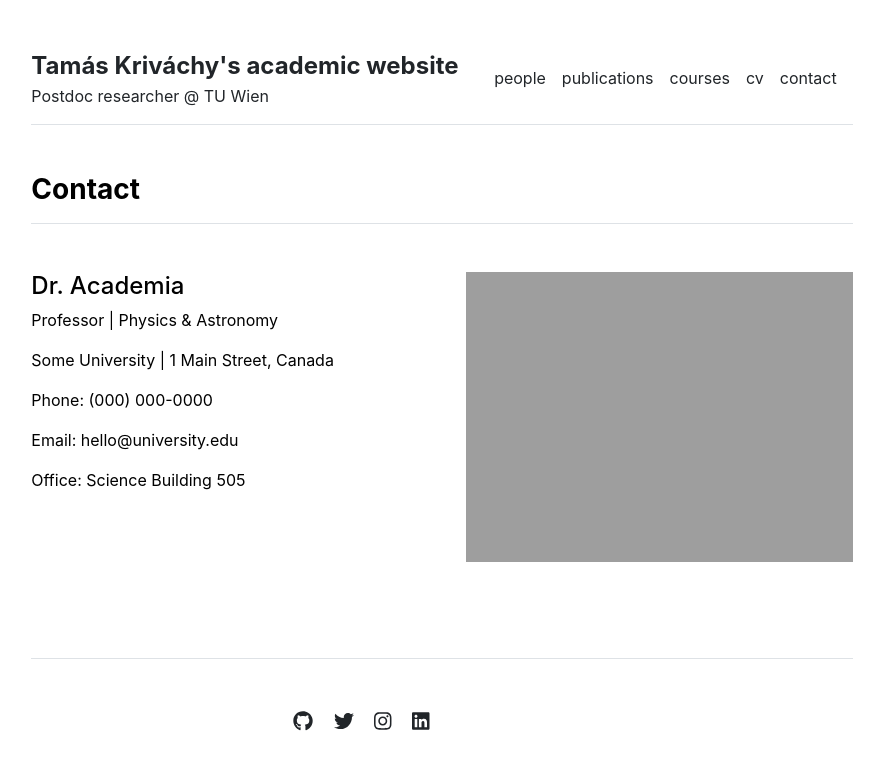
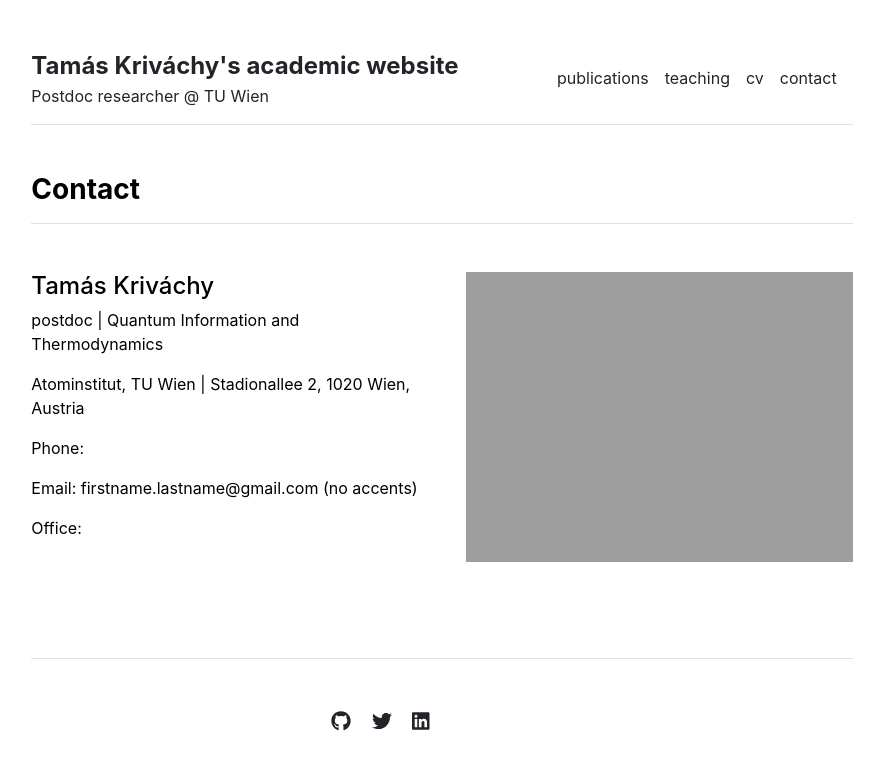
Before and after one commit to tkrivachy/tkrivachy.github.io, a Jekyll site: the page built from contact.md, in a window 1280 px wide. Shown: the top 770 px of the page, without its empty margins (198-1082 px from the left). Built offline with Jekyll 4.4.1, drawn with Linux system fonts in a browser that asks for light colours.

Commit message:
menu update

```diff
--- a/_data/settings.yml
+++ b/_data/settings.yml
@@ -1,25 +1,22 @@
 menu:
-- {name: 'people', url: '/people'}
 - {name: 'publications', url: '/publications'}
-- {name: 'courses', url: '/courses'}
+- {name: 'teaching', url: '/courses'}
 - {name: 'cv', url: '/cv'}
 - {name: 'contact', url: '/contact'}
 
-people:
-- {name: 'Primary Investigator', title: 'Researcher', department: 'Physics & Astronomy', institution: 'Some University', institution_address: '1 Main Street, Canada', phone: '(000) 000-0000', email: 'hello@university.edu', office: 'Science Building 505', image: 'assets/img/primary-investigator.jpg', url: 'primary-investigator'}
-- {name: 'Lab Technician', title: 'Researcher', department: 'Physics & Astronomy', institution: 'Some University', institution_address: '1 Main Street, Canada', phone: '(000) 000-0000', email: 'hello@university.edu', office: 'Science Building 505', image: 'assets/img/lab-technician.jpg', url: 'lab-technician'}
-- {name: 'Graduate Student', title: 'Researcher', department: 'Physics & Astronomy', institution: 'Some University', institution_address: '1 Main Street, Canada', phone: '(000) 000-0000', email: 'hello@university.edu', office: 'Science Building 505', image: 'assets/img/graduate-student.jpg', url: 'graduate-student'}
+#people:
+#- {name: 'Primary Investigator', title: 'Researcher', department: 'Physics & Astronomy', institution: 'Some University', institution_address: '1 Main Street, Canada', phone: '(000) 000-0000', email: 'hello@university.edu', office: 'Science Building 505', image: 'assets/img/primary-investigator.jpg', url: 'primary-investigator'}
+#- {name: 'Lab Technician', title: 'Researcher', department: 'Physics & Astronomy', institution: 'Some University', institution_address: '1 Main Street, Canada', phone: '(000) 000-0000', email: 'hello@university.edu', office: 'Science Building 505', image: 'assets/img/lab-technician.jpg', url: 'lab-technician'}
+#- {name: 'Graduate Student', title: 'Researcher', department: 'Physics & Astronomy', institution: 'Some University', institution_address: '1 Main Street, Canada', phone: '(000) 000-0000', email: 'hello@university.edu', office: 'Science Building 505', image: 'assets/img/graduate-student.jpg', url: 'graduate-student'}
 
 courses:
-- {name: 'Vector Calculus', url: 'vector-calculus'}
-- {name: 'Quantum Mechanics', url: 'quantum-mechanics'}
-- {name: 'Stellar Structures', url: 'stellar-structures'}
+- {name: 'Kvantum cirkáló', link: 'https://medium.com/kvantumcirkalo'}
+#- {name: 'Quantum Mechanics', url: 'quantum-mechanics'}
 
 social:
-- {icon: 'github', link: 'https://github.com/LeNPaul'}
-- {icon: 'twitter', link: 'https://twitter.com/paululele'}
-- {icon: 'instagram', link: 'https://instagram.com/paululele'}
-- {icon: 'linkedin', link: 'https://linkedin.com/in/lenpaul'}
+- {icon: 'github', link: 'https://github.com/tkrivachy'}
+- {icon: 'twitter', link: 'https://twitter.com/KrivachyTamas'}
+- {icon: 'linkedin', link: 'https://linkedin.com/in/tamás-kriváchy-36370673/'}
 
 contacts:
-- {name: 'Dr. Academia', title: 'Professor', department: 'Physics & Astronomy', institution: 'Some University', institution_address: '1 Main Street, Canada', phone: '(000) 000-0000', email: 'hello@university.edu', office: 'Science Building 505', image: 'assets/img/contact.jpg'}
+- {name: 'Tamás Kriváchy', title: 'postdoc', department: 'Quantum Information and Thermodynamics ', institution: 'Atominstitut, TU Wien', institution_address: 'Stadionallee 2, 1020 Wien, Austria', email: 'firstname.lastname@gmail.com (no accents)', image: 'assets/img/contact.jpg'}
```
